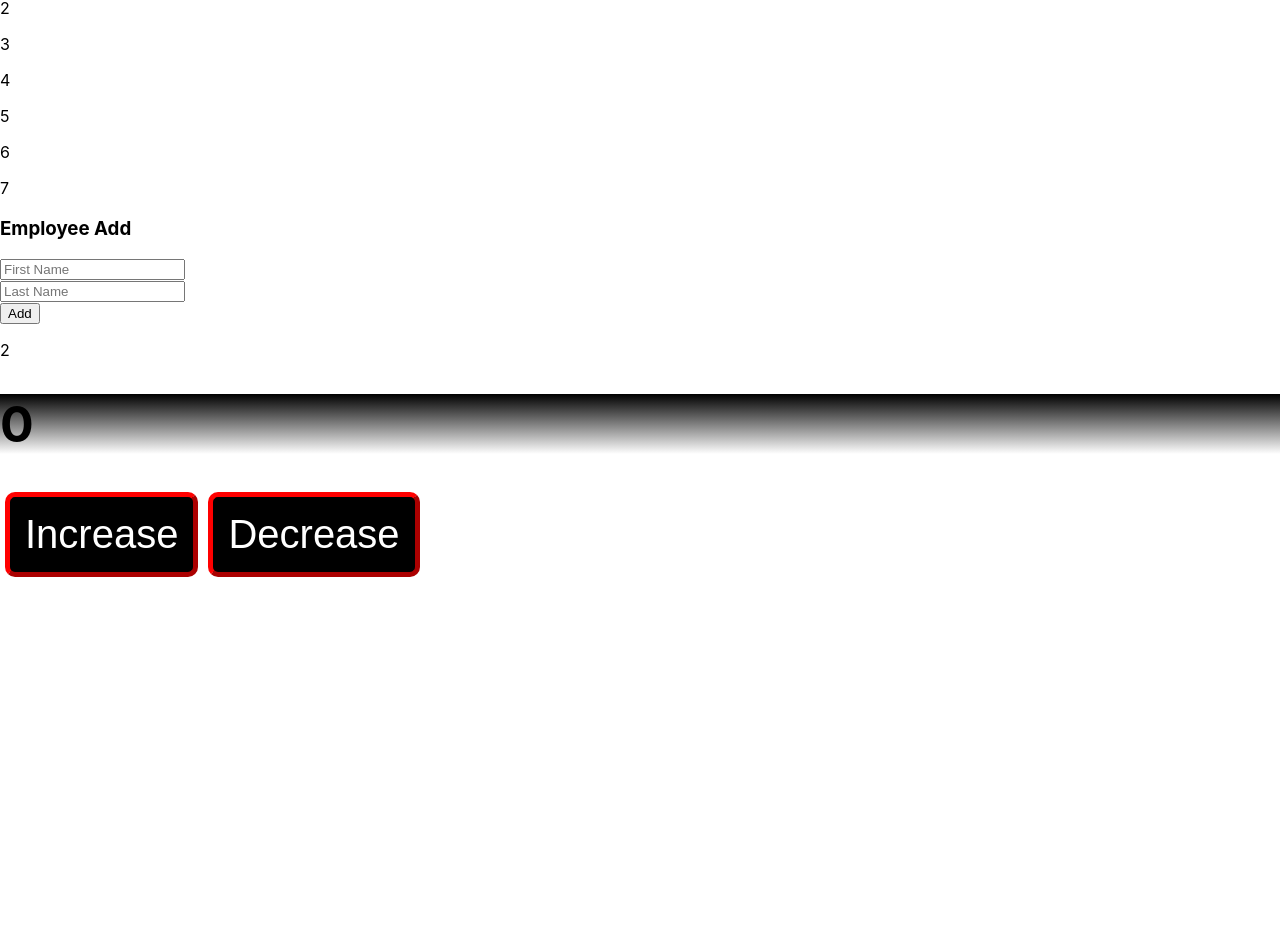
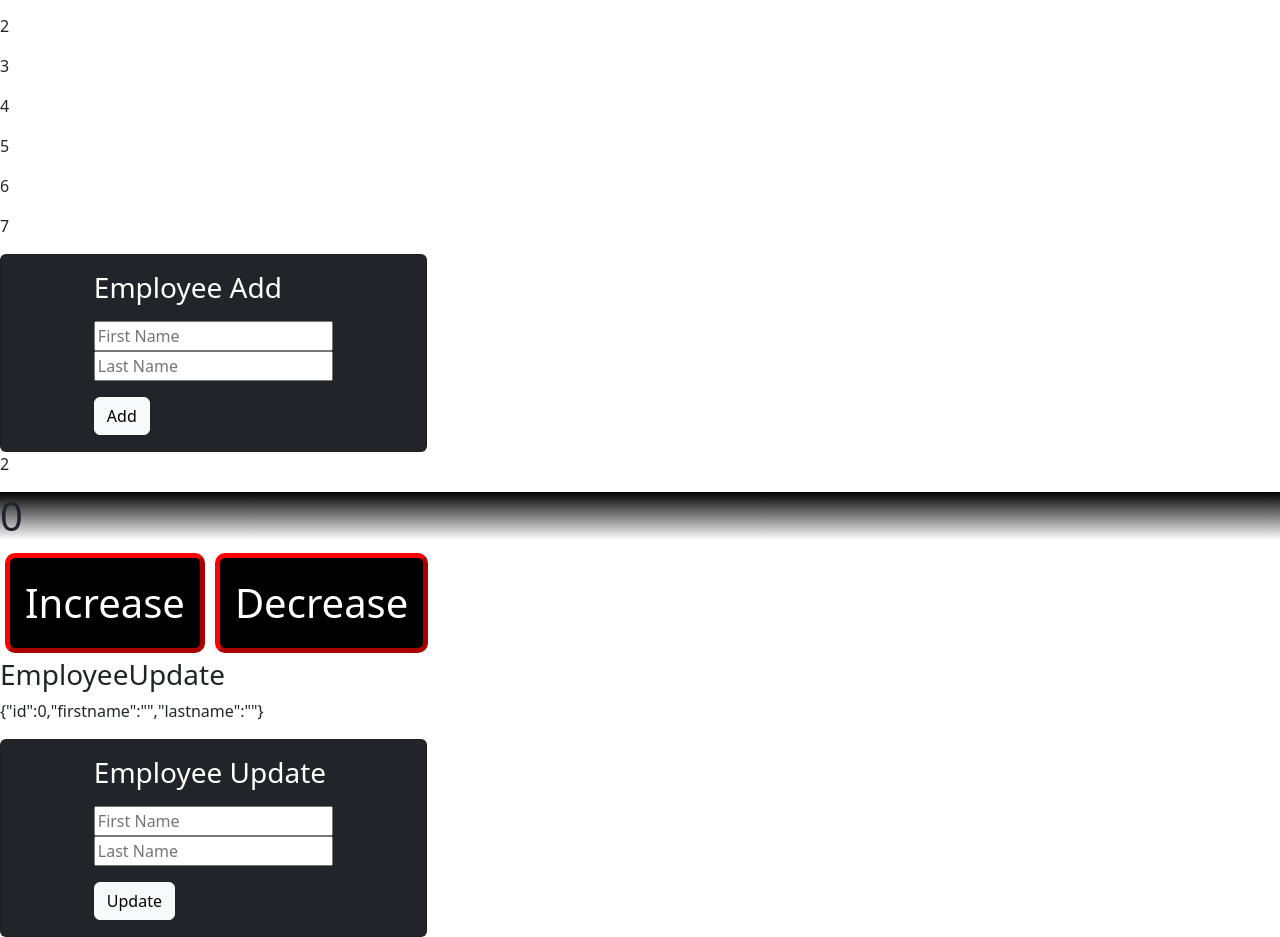
Before and after one commit to BizonTR/ReactPractice, a React (Create React App) app: page / in a window 1280 px wide. Shown: the part 140-1077 px from the top of the page. Before the commit the page ends 800 px from the top, so only its background shows below. Built offline with nearby package versions, Linux system fonts and the light colour scheme.

Commit message:
02.11.2022 - 23:09

```diff
--- a/package.json
+++ b/package.json
@@ -7,6 +7,7 @@
     "@testing-library/jest-dom": "^5.16.5",
     "@testing-library/react": "^13.4.0",
     "@testing-library/user-event": "^13.5.0",
+    "bootstrap": "^5.2.2",
     "react": "^18.2.0",
     "react-dom": "^18.2.0",
     "react-scripts": "5.0.1",
--- a/src/App.css
+++ b/src/App.css
@@ -48,3 +48,10 @@
   border-color: red;
   border-width: 5px;
 }
+h3{
+  display: inline-block;
+}
+.card{
+  width: 2px;
+
+}
--- a/src/App.js
+++ b/src/App.js
@@ -2,19 +2,22 @@ import { useState } from 'react';
 import './App.css';
 import Counter from './components/counter/Counter';
 import EmployeeList from './components/employeeList/EmployeeList';
+import EmployeeUpdate from './components/employeeUpdate/EmployeeUpdate';
 import { data } from './data';
 
 const liste = [1, 2, 3, 4, 5, 6, 7]
 
 function App() {
   const [list, setList] = useState(data)
+  const [selectedEmployee,setSelectedEmployee]=useState({id: 0, firstname:"", lastname:""});
   //burada movedlist={liste} diyerek, App.js'de tanımlı "liste"'yi EmployeeList içine movedlist adı altında göndermiş oluyoruz ve EmployeeList aslında buradaki "liste'ye" movedlist şeklinde erişebiliyor.
   // 2. olan employees={list} ataması ise yukarıdaki const [list, setList] = useState(data) ile ilişkili. başlangıç değeri "data" olan bir değişkeni "list" adı altında tanımlamış ve yapılacak bir değişiklik durumunda setList ile bu yeni "list"e ulaşıyoruz.
   return (
     <div>
-      <EmployeeList movedlist={liste} employees={list} changedList={setList} />
+      <EmployeeList movedlist={liste} employees={list} changedList={setList} setSelectedEmployee={setSelectedEmployee} />
       <p>{data.length}</p>
       <Counter />
+      <EmployeeUpdate  selectedEmployee={selectedEmployee} setSelectedEmployee={setSelectedEmployee} employees={list} changedList={setList}/>
     </div>)
 }
 
--- a/src/components/employee/Employee.js
+++ b/src/components/employee/Employee.js
@@ -2,11 +2,17 @@ import React, { useState } from 'react'
 import EmployeeAdd from '../employeeAdd/EmployeeAdd'
 import EmployeeList from '../employeeList/EmployeeList'
 
-export default function Employee({employee, handleClearOne}) {
+export default function Employee({employee, handleClearOne, setSelectedEmployee}) {
+
+  const handleSelectedEmployee = (emp) => {
+    setSelectedEmployee(emp);
+  }
+
   return (
     <div>
         {employee.firstname} {employee.lastname}
         <button onClick={() => handleClearOne(employee.id)}>Remove</button>
+        <button onClick={() => handleSelectedEmployee(employee)}>Select</button>
     </div>
   )
 }
--- a/src/components/employeeAdd/EmployeeAdd.js
+++ b/src/components/employeeAdd/EmployeeAdd.js
@@ -9,15 +9,26 @@ export default function EmployeeAdd(props) {
             lastname: e.target.lastname.value
         }
         console.log(newEmployee.firstname, newEmployee.lastname)
-        props.changedList([...props.employees,newEmployee])
+        props.changedList([...props.employees, newEmployee])
     }
     return (
-        <div>
-            <h3>Employee Add</h3>
-            <form onSubmit={handleOnSubmit}>
-                <input id='firstname' name='firstname' type="text" placeholder='First Name'/><br></br>
-                <input id='lastname' name='lastname' type="text" placeholder='Last Name'/><br></br> <button type='submit'>Add</button>
-            </form>
+        <div className='container-fluid'>
+            <div className='row justify-content-start'>
+                <div className='card col-4 bg-dark'>
+                    <div className='card-body mx-auto'>
+                        <div className='card-title'>
+                            <h3 className='text-white'>Employee Add</h3>
+                        </div>
+                        <div className='card-text'>
+                            <form onSubmit={handleOnSubmit}>
+                                <input id='firstname' name='firstname' type="text" placeholder='First Name' /><br></br>
+                                <input id='lastname' name='lastname' type="text" placeholder='Last Name' /><br></br>
+                                <button className='btn btn-light mt-3' type='submit'>Add</button>
+                            </form>
+                        </div>
+                    </div>
+                </div>
+            </div>
         </div>
     )
 }
--- a/src/components/employeeList/EmployeeList.js
+++ b/src/components/employeeList/EmployeeList.js
@@ -16,7 +16,7 @@ export default function EmployeeList(props) {
     <div>
       EmployeeList {props.employees.length}
       {
-        props.employees.map((emp) => (<div><Employee employee={emp} handleClearOne={handleClearOne} /></div>))
+        props.employees.map((emp) => (<div><Employee employee={emp} handleClearOne={handleClearOne} setSelectedEmployee={props.setSelectedEmployee}/></div>))
       }
       <button onClick={handleClearAll}>Clear All</button>
       <button onClick={() => handleClearOne(1)}>ClearOne</button>
--- /dev/null
+++ b/src/components/employeeUpdate/EmployeeUpdate.js
@@ -0,0 +1,47 @@
+import React from 'react'
+
+export default function EmployeeUpdate({ employees, changedList, selectedEmployee, setSelectedEmployee }) {
+
+    const handleChange = (e) =>{
+        setSelectedEmployee({
+            ...selectedEmployee,
+            [e.target.name] : e.target.value
+        })
+    }
+
+    const handleUpdateEmployee = (e)=>{
+        e.preventDefault();
+        changedList([
+            ...employees.filter(emp => emp.id!== selectedEmployee.id),
+            selectedEmployee
+        ])
+    }
+
+    return (
+        <div>
+            <h3>EmployeeUpdate</h3>
+            <p>
+                {JSON.stringify(selectedEmployee)}
+            </p>
+            <div className='container-fluid'>
+                <div className='row justify-content-start'>
+                    <div className='card col-4 bg-dark'>
+                        <div className='card-body mx-auto'>
+                            <div className='card-title'>
+                                <h3 className='text-white'>Employee Update</h3>
+                            </div>
+                            <div className='card-text'>
+                                <form onSubmit={handleUpdateEmployee}>
+                                    <input id='firstname' name='firstname' onChange={handleChange} value={selectedEmployee?.firstname} type="text" placeholder='First Name' /><br></br>
+                                    <input id='lastname' name='lastname' onChange={handleChange} value= {selectedEmployee?.lastname}type="text" placeholder='Last Name' /><br></br>
+                                    <button className='btn btn-light mt-3' type='submit'>Update</button>
+                                </form>
+                            </div>
+                        </div>
+                    </div>
+                </div>
+            </div>
+        </div>
+
+    )
+}
--- a/src/index.js
+++ b/src/index.js
@@ -3,6 +3,8 @@ import ReactDOM from 'react-dom/client';
 import './index.css';
 import App from './App';
 import reportWebVitals from './reportWebVitals';
+import 'bootstrap/dist/css/bootstrap.min.css';
+import 'bootstrap/dist/js/bootstrap.bundle.min.js';
 
 const root = ReactDOM.createRoot(document.getElementById('root'));
 root.render(
```
Also changed, not shown: src/contexts/context.js (added, +7 -0 lines), 1 other file (tests, documents, lock files or other folders).
